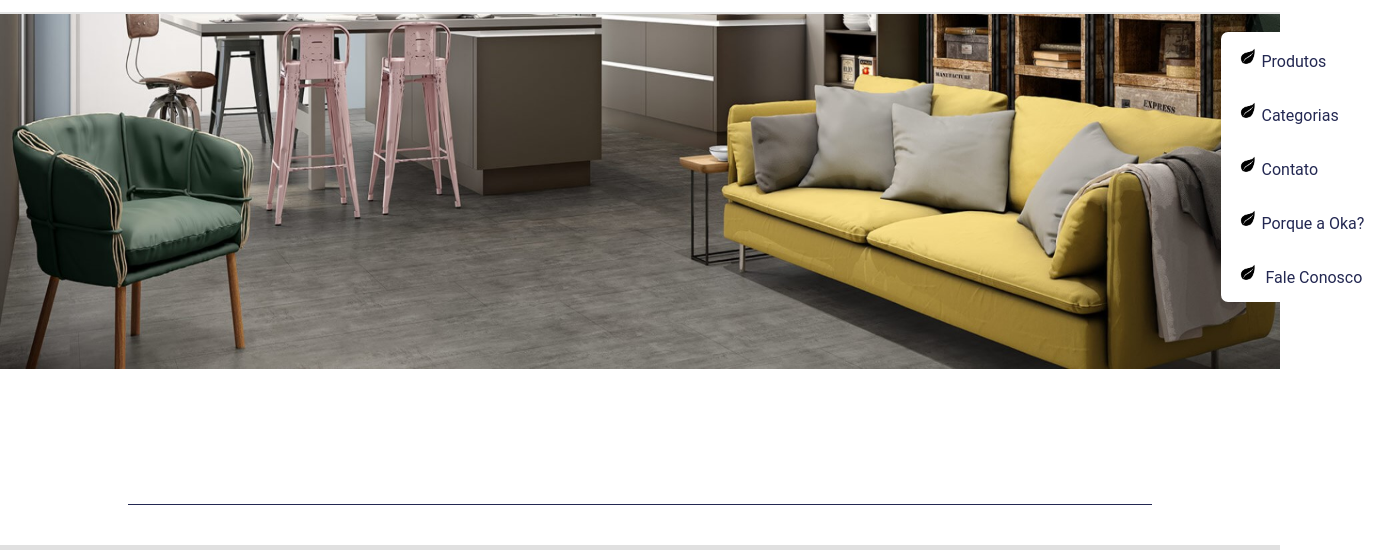
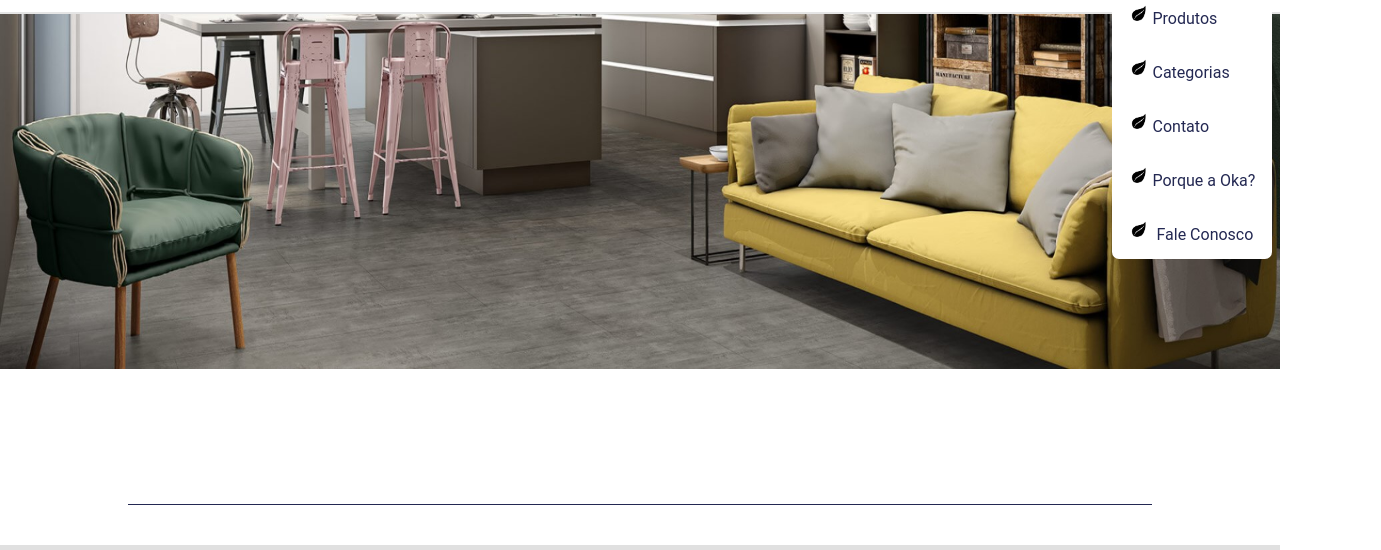
Before and after one commit to andersonguestart098/siteGuilherme, a website: page src/Pages/Views/home/index.html in a window 1280 px wide. Both pictures are taken after a click on the button 1190 px from the left and 101 px from the top of the page. Shown: the part 144-694 px from the top of the page, 1381 px wide, since content can reach past the window. Drawn offline with nearby package versions, Linux system fonts and the light colour scheme.

Commit message:
ao final

```diff
--- a/src/Pages/Views/home/index.html
+++ b/src/Pages/Views/home/index.html
@@ -498,11 +498,12 @@ document.addEventListener("DOMContentLoaded", function() {
         var rect = menuButton.getBoundingClientRect(); // Obtém as coordenadas do botão de menu
 
         // Define a posição horizontal do menu dropdown
-            var leftPosition = rect.left - dropdownMenu.offsetWidth + menuButton.offsetWidth;
+        var leftPosition = rect.left -50; // Mantém a posição horizontal igual à esquerda do botão de menu
         dropdownMenu.style.left = leftPosition + "px";
 
-            // Define a posição vertical do menu dropdown
-            dropdownMenu.style.top = (rect.bottom + window.pageYOffset) + "px";
+        // Define a posição vertical do menu dropdown abaixo do botão de menu
+        var topPosition = rect.bottom - 43; // Ajuste a distância vertical do menu dropdown conforme necessário
+        dropdownMenu.style.top = topPosition + "px";
 
         dropdownMenu.classList.toggle("show");
     });
@@ -516,21 +517,7 @@ document.addEventListener("DOMContentLoaded", function() {
         }
     });
 });
+
 </script>
-
-
-
-
-
-
-
-
-
-
-
-
-
-
-
 </body>
 </html>
--- a/src/styles/styles.css
+++ b/src/styles/styles.css
@@ -194,7 +194,8 @@ body {
     min-width: 160px;
     z-index: 1;
     border-radius: 7px;
-
+    left: -20px; /* Ajusta a posição do menu dropdown para a esquerda */
+    top: 100%; /* Posiciona o menu dropdown abaixo do botão dropdown */
 }
 
 .dropdown-menu .dropdown-item {
@@ -239,6 +240,7 @@ body {
 .dropdown-menu.show {
     display: block;
 }
+
 
 
 #socialImg {
```
Lines whose indentation alone changed are shown as unchanged.
